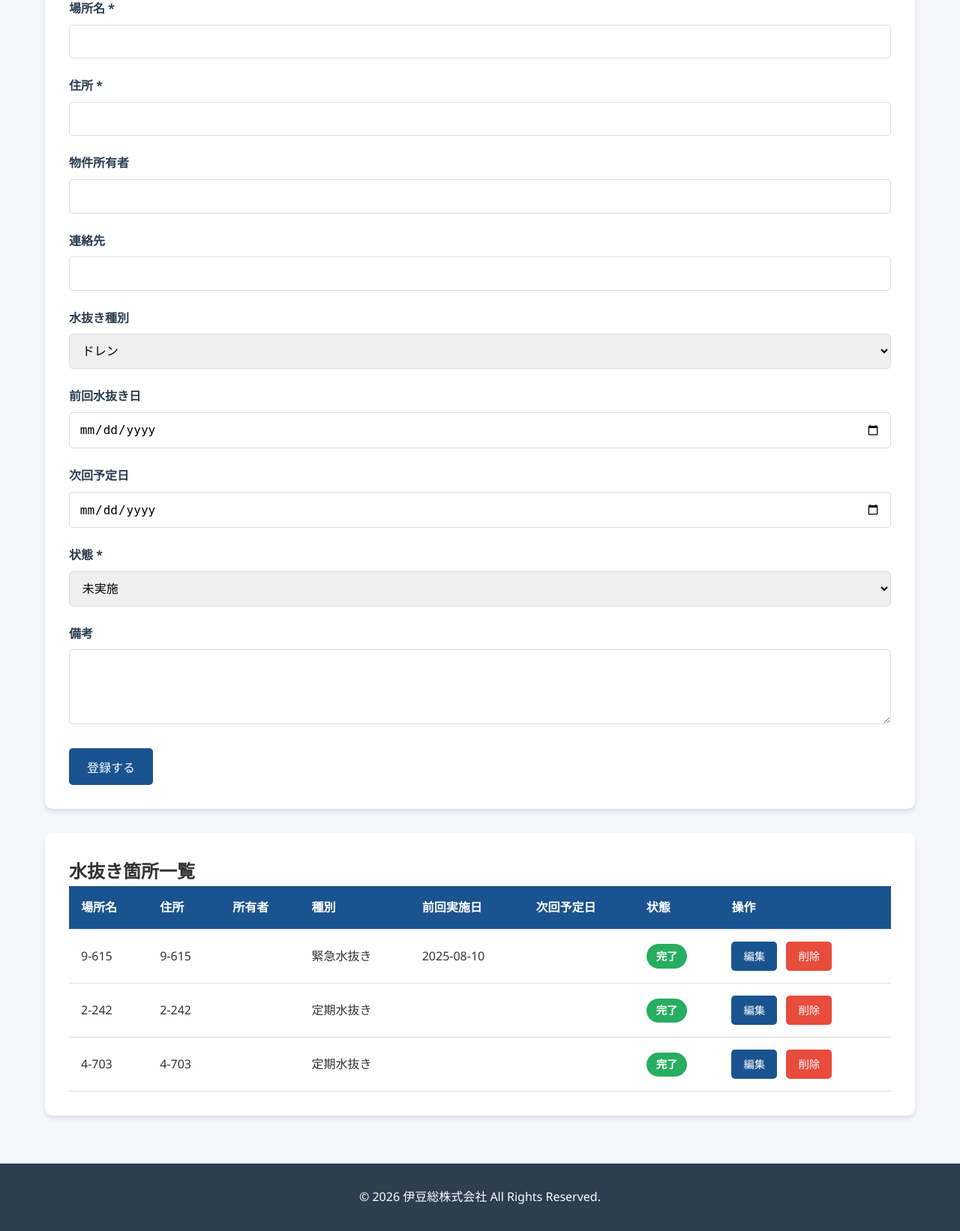
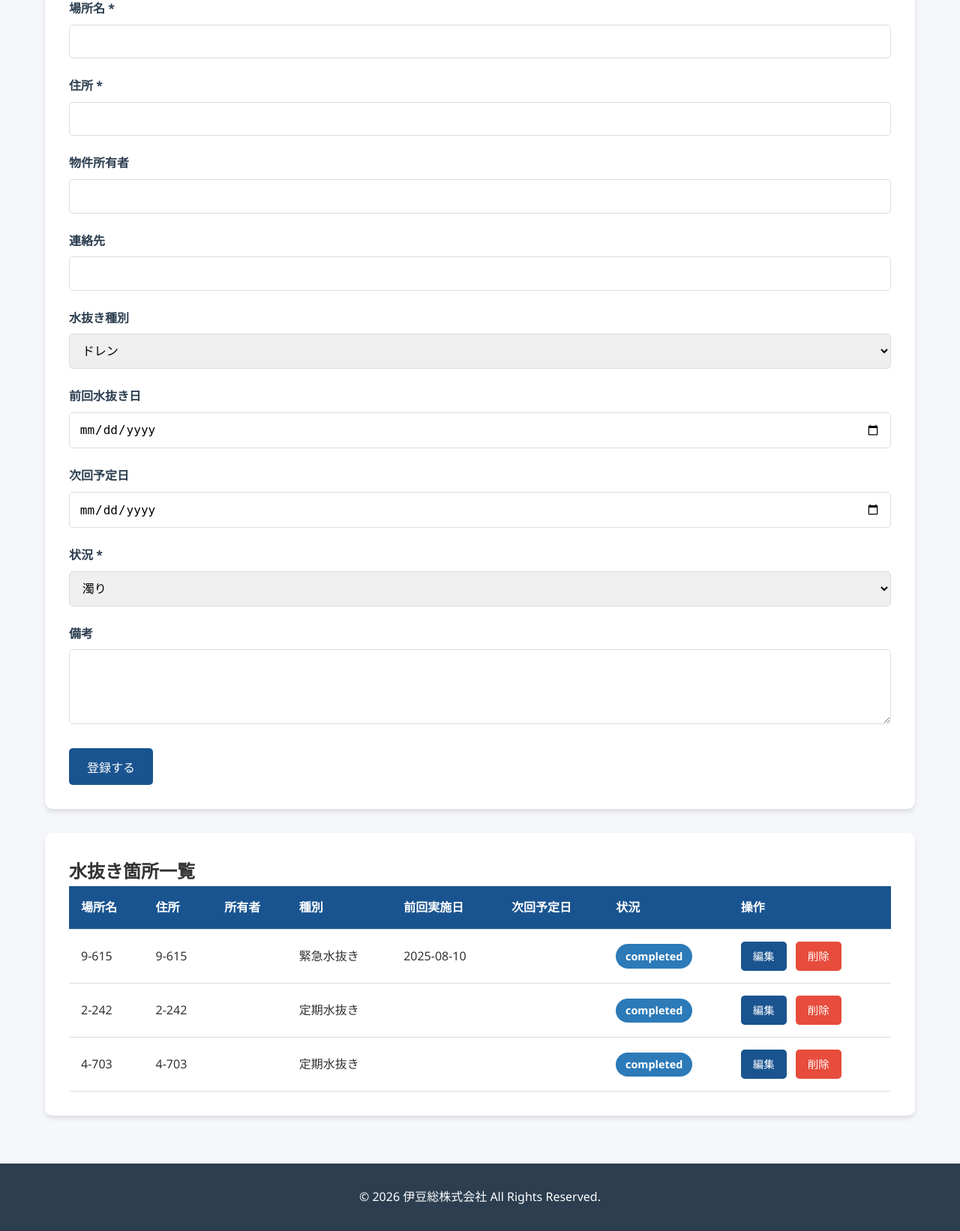
Before and after one commit to saito-izu/izusou-portal, a PHP site: page /modules/water_service/water_drainage.php in a window 1280 px wide. Shown: the part 444-2086 px from the top of the page at 75% size. Run offline with PHP 8.4, Linux system fonts and the light colour scheme; data comes from the database, SQL or seed files in the repository.

Commit message:
feat(water_service): 水抜き箇所の項目名と状況種別を更新
- 項目名を「状態」から「状況」に変更
- 状況種別を以下の5種類に変更:
  - 濁り
  - 砂
  - 赤水
  - 塩素うすい
  - 温かい
- 既存の状況種別（pending, scheduled, completed）を削除

```diff
--- a/modules/water_service/water_drainage.php
+++ b/modules/water_service/water_drainage.php
@@ -136,11 +136,13 @@ include __DIR__ . '/../../includes/header.php';
         </div>
 
         <div class="form-group">
-            <label for="status">状態 *</label>
+            <label for="status">状況 *</label>
             <select id="status" name="status" required>
-                <option value="pending" <?php echo ($edit_location['status'] ?? '') === 'pending' ? 'selected' : ''; ?>>未実施</option>
-                <option value="scheduled" <?php echo ($edit_location['status'] ?? '') === 'scheduled' ? 'selected' : ''; ?>>予定あり</option>
-                <option value="completed" <?php echo ($edit_location['status'] ?? '') === 'completed' ? 'selected' : ''; ?>>完了</option>
+                <option value="濁り" <?php echo ($edit_location['status'] ?? '') === '濁り' ? 'selected' : ''; ?>>濁り</option>
+                <option value="砂" <?php echo ($edit_location['status'] ?? '') === '砂' ? 'selected' : ''; ?>>砂</option>
+                <option value="赤水" <?php echo ($edit_location['status'] ?? '') === '赤水' ? 'selected' : ''; ?>>赤水</option>
+                <option value="塩素うすい" <?php echo ($edit_location['status'] ?? '') === '塩素うすい' ? 'selected' : ''; ?>>塩素うすい</option>
+                <option value="温かい" <?php echo ($edit_location['status'] ?? '') === '温かい' ? 'selected' : ''; ?>>温かい</option>
             </select>
         </div>
 
@@ -168,7 +170,7 @@ include __DIR__ . '/../../includes/header.php';
                     <th>種別</th>
                     <th>前回実施日</th>
                     <th>次回予定日</th>
-                    <th>状態</th>
+                    <th>状況</th>
                     <th>操作</th>
                 </tr>
             </thead>
@@ -182,13 +184,8 @@ include __DIR__ . '/../../includes/header.php';
                         <td><?php echo $location['last_drainage_date'] ?? '-'; ?></td>
                         <td><?php echo $location['next_scheduled_date'] ?? '-'; ?></td>
                         <td>
-                            <?php
-                            $statusMap = ['pending' => '未実施', 'scheduled' => '予定あり', 'completed' => '完了'];
-                            $statusClass = $location['status'] === 'completed' ? 'badge-success' :
-                                          ($location['status'] === 'scheduled' ? 'badge-info' : 'badge-warning');
-                            ?>
-                            <span class="badge <?php echo $statusClass; ?>">
-                                <?php echo $statusMap[$location['status']] ?? $location['status']; ?>
+                            <span class="badge badge-info">
+                                <?php echo htmlspecialchars($location['status']); ?>
                             </span>
                         </td>
                         <td>
```
